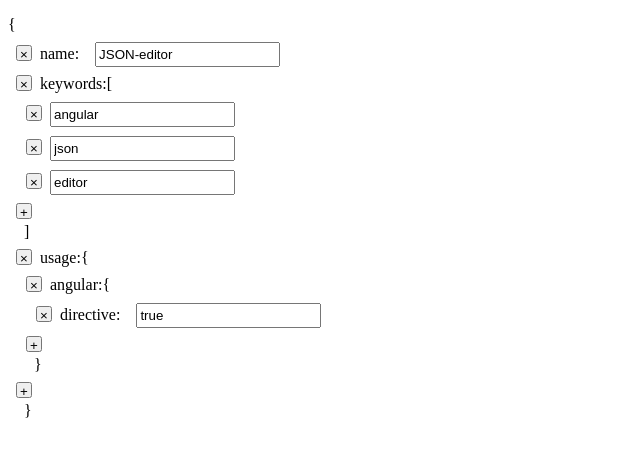
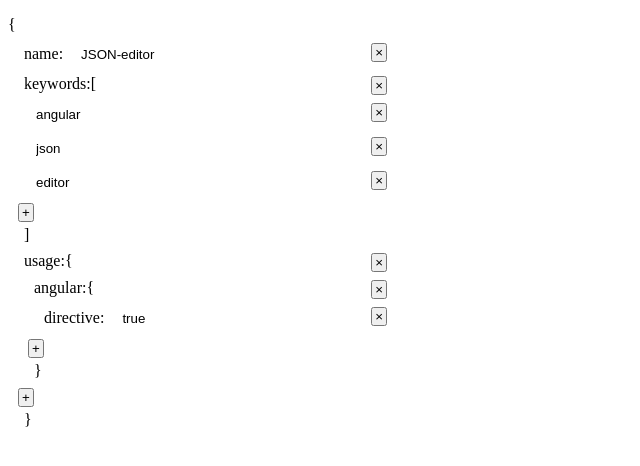
Before and after one commit to Rleahy22/angularJsonEdit, a website: page example/example.html in a window 1280 px wide. Shown: the whole page, without its empty margins (0-640 px from the left). Drawn offline with nearby package versions, Linux system fonts and the light colour scheme.

Commit message:
wrapped labels in div and removed input border

```diff
--- a/example/example.html
+++ b/example/example.html
@@ -10,7 +10,7 @@
   </head>
   <body ng-app="exampleApp">
     <div ng-controller="exampleCtrl as example">
-      <json-editor config="example.config" show-modal="true"></json-editor>
+      <json-editor config="example.config" show-modal="true" class="coomponent"></json-editor>
     </div>
   </body>
 </html>
--- a/src/jsonEditor.less
+++ b/src/jsonEditor.less
@@ -1,13 +1,22 @@
 .json-container {
   height: 100%;
+  width: 30%;
+  display: inline-block;
 
   .json-form-div {
     height: 100%;
-    overflow-y: scroll;
+    position: relative;
+
+    .json-delete {
+      position: absolute;
+      margin-top: 5px;
+      right: 0;
+    }
 
     .json-button {
-      height: 16px;
-      width: 16px;
+      height: 19px;
+      min-width: 16px;
+      margin-left: 2px;
       padding: 0;
 
       &:hover {
@@ -20,6 +29,10 @@
       display: inline-block;
       padding: 4px 8px 0 8px;
 
+      .label-wrapper {
+        width: 100%;
+      }
+
       .json-form-element {
         display: inline-block;
         padding: 4px 8px 0 8px;
@@ -28,6 +41,8 @@
           height: 25px;
           padding-top: 0;
           padding-bottom: 0;
+          background: transparent;
+          border: none;
         }
       }
 
```
Also changed, not shown: src/jsonNestTemplate.view.html (+10 -8 lines), dist/angularJsonEdit.js, dist/styles/jsonEditor.css.
